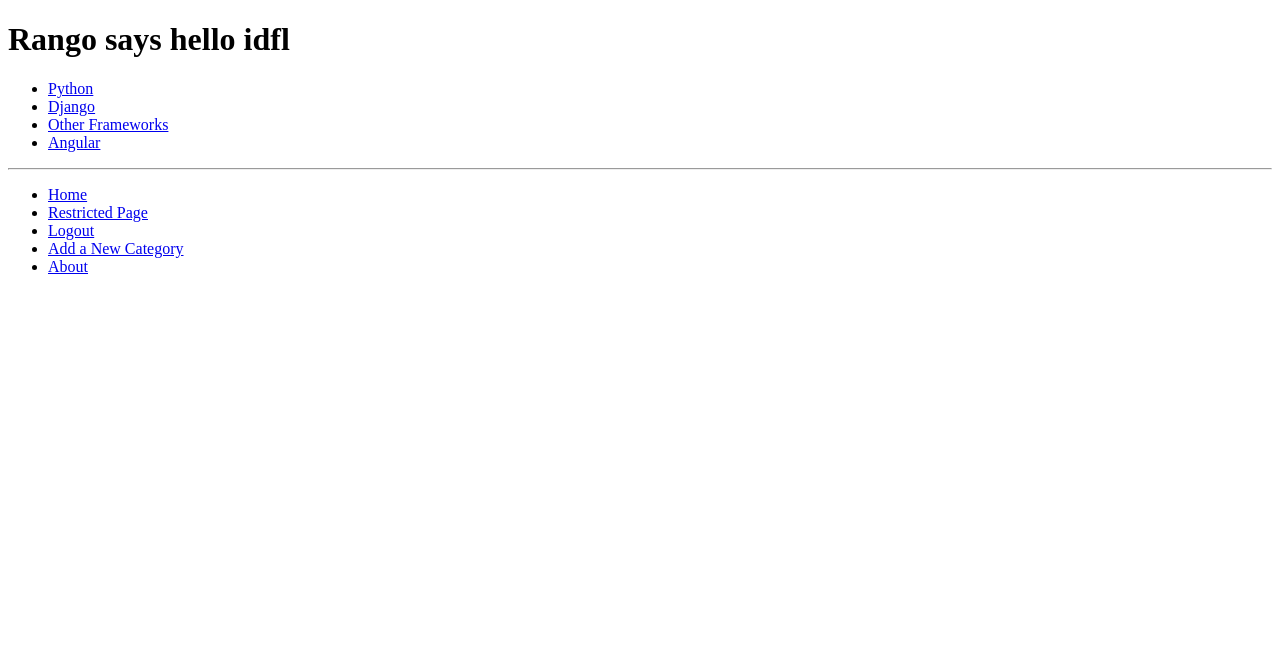
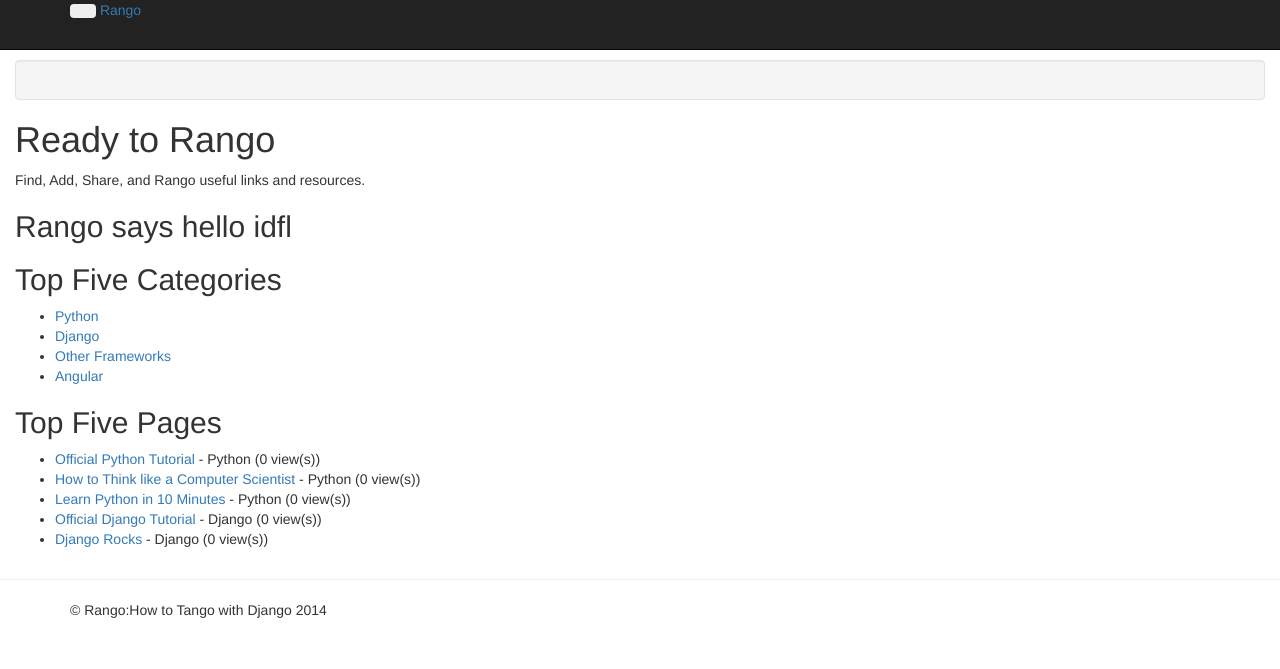
Before and after one commit to mscienski/rango, a Django app: page /rango/ in a window 1280 px wide. Shown: the top 669 px of the page. Run offline with Django 3.2, Linux system fonts and the light colour scheme; the first user in the database is signed in; data comes from the database, SQL or seed files in the repository; some libraries are stand-ins or nearby versions.

Commit message:
Finish part 11, bootstrap

```diff
--- a/rango/forms.py
+++ b/rango/forms.py
@@ -35,14 +35,18 @@
 
 
 class UserForm(forms.ModelForm):
-    password = forms.CharField(widget=forms.PasswordInput())
+    username = forms.CharField(help_text="Please enter a username.")
+    email = forms.CharField(help_text="Please enter your email.")
+    password = forms.CharField(widget=forms.PasswordInput(), help_text="Please enter a password.")
 
     class Meta:
         model = User
-        fields = ('username', 'email', 'password')
+        fields = ['username', 'email', 'password']
 
 
 class UserProfileForm(forms.ModelForm):
+    website = forms.URLField(help_text="Please enter your website.", required=False)
+    picture = forms.ImageField(help_text="Select a profile image to upload.", required=False)
     class Meta:
         model = UserProfile
-        fields = ('website','picture')
+        fields = ['website','picture']
--- a/rango/views.py
+++ b/rango/views.py
@@ -166,6 +166,7 @@
     if request.method == 'POST':
         username = request.POST['username']
         password = request.POST['password']
+        context_dict = {}
 
         user = authenticate(username=username, password=password)
 
@@ -174,10 +175,12 @@
                 login(request, user)
                 return HttpResponseRedirect('/rango')
             else:
-                return HttpResponse('You Rango account is disabled.')
+                context_dict['disabled_account'] = True
         else:
             print 'Invalid login details: {0}, {1}'.format(username, password)
-            return HttpResponse('Invalid login details supplied.')
+            context_dict['bad_details'] = True
+
+        return render_to_response('rango/login.html', context_dict, context)
 
     else:
         return render_to_response('rango/login.html', {}, context)
--- /dev/null
+++ b/static/css/bootstrap-fluid-adj.css
@@ -0,0 +1,16 @@
+body {
+    padding-top: 60px;
+    padding-bottom: 40px;
+}
+
+.sidebar-nav {
+    padding: 9x 0;
+}
+
+@media (max-width: 980px) {
+    .navbar-text.pull-right {
+        float: none;
+        padding-left: 5px;
+        padding-right: 5px;
+    }
+}
--- a/templates/rango/add_page.html
+++ b/templates/rango/add_page.html
@@ -1,6 +1,7 @@
 {% extends 'rango/base.html' %}
 
 {% block body_block %}
+<div class="hero-unit">
     <h1>Add a Page</h1>
 
     <form id="category_form" method="post" action="" >
@@ -13,13 +14,14 @@
 
             {% for field in form.visible_fields %}
                 {{ field.errors }}
-                {{ field.help_text }}
+                {{ field.help_text }}<br />
                 {{ field }}<br />
             {% endfor %}
             <br />
-            <input type="submit" name="submit" value="Create Page" />
+            <button class="btn btn-primary" type="submit" name="submit">Create Page</button>
         {% else %}
             The specified category {{ category_name }} does not exist!
         {% endif %}
     </form>
+</div>
 {% endblock %}
--- a/templates/rango/base.html
+++ b/templates/rango/base.html
@@ -1,29 +1,71 @@
 <!DOCTYPE html>
+{% load static %}
 <html>
 <head lang="en">
     <meta charset="UTF-8">
+    <meta name="viewport" content="width=device-width, initial-scale=1.0">
+
+    <link href="{% static 'css/bootstrap-fluid-adj.css' %}" rel="stylesheet">
+    <link href="{% static 'css/bootstrap.min.css' %}" rel="stylesheet" media="screen">
+    <link href="{% static 'css/bootstrap-responsive.css' %}" rel="stylesheet">
     <title>Rango - {% block title %}How to Tango with Django!{% endblock %}</title>
 </head>
 <body>
-    <div>
-        {%  block body_block %}{% endblock %}
+<div class="navbar navbar-inverse navbar-fixed-top">
+    <div class="navbar-inner">
+        <div class="container">
+            <button type="button" class="btn btn-navbar" data-toggle="collapse" data-target=".nav-collapse">
+                <span class="icon-bar"></span>
+                <span class="icon-bar"></span>
+                <span class="icon-bar"></span>
+            </button>
+            <a class="brand" href="/rango">Rango</a>
+
+            <div class="nav-collapse collapse">
+                <ul class="nav pull-right">
+                    <li><a href="/rango/">Home</a></li>
+                    {% if user.is_authenticated %}
+                        <li class="navbar-text">Welcome, {{ user.username }}!</li>
+                        <li><a href="/rango/logout/">Logout</a></li>
+                    {% else %}
+                        <li><a href="/rango/register/">Register Here</a></li>
+                        <li><a href="/rango/login/">Login</a></li>
+                    {% endif %}
+                </ul>
+                <ul class="nav">
+                    {% if user.is_authenticated %}
+                        <li><a href="/rango/restricted/">Restricted Page</a></li>
+                        <li><a href="/rango/add_category/">Add a New Category</a></li>
+                    {% endif %}
+                    <li><a href="/rango/about/">About</a></li>
+                </ul>
+            </div>
+        </div>
     </div>
+</div>
 
-    <hr />
+<div class="container-fluid">
+    <div class="row-fluid">
+        <div class="span3">
+            <div class="well sidebar-nav">
 
-    <div>
-        <ul>
-            <li><a href="/rango/">Home</a></li>
-        {% if user.is_authenticated %}
-            <li><a href="/rango/restricted/">Restricted Page</a></li>
-            <li><a href="/rango/logout/">Logout</a></li>
-            <li><a href="/rango/add_category/">Add a New Category</a></li>
-        {% else %}
-            <li><a href="/rango/register/">Register Here</a></li>
-            <li><a href="/rango/login/">Login</a></li>
-        {% endif %}
-            <li><a href="/rango/about/">About</a></li>
-        </ul>
+            </div>
+        </div>
+
+        <div class="span9">
+            {% block body_block %}{% endblock %}
+        </div>
     </div>
+</div>
+
+<hr />
+
+<footer>
+    <div class="container">
+        <p>&copy; Rango:How to Tango with Django 2014</p>
+    </div>
+</footer>
+<script src="{% static 'js/jquery-2.1.1.min.js' %}"></script>
+<script src="{% static 'js/bootstrap.min.js' %}"></script>
 </body>
 </html>
--- a/templates/rango/category.html
+++ b/templates/rango/category.html
@@ -3,6 +3,7 @@
 {% block title%}{{ category_name }}{% endblock %}
 
 {% block body_block %}
+<div class="hero-unit">
     <h1>{{ category_name }}</h1>
     {% if category %}
         {% if pages %}
@@ -18,4 +19,5 @@
     {% else %}
         The specified category {{ category_name }} does not exist!
     {% endif %}
+</div>
 {% endblock %}
--- a/templates/rango/index.html
+++ b/templates/rango/index.html
@@ -3,11 +3,19 @@
 {%  load static %}
 
 {% block body_block %}
+<div class="hero-unit">
+    <h1>Ready to Rango</h1>
+    <p>Find, Add, Share, and Rango useful links and resources.</p>
     {% if user.is_authenticated %}
-        <h1>Rango says hello {{ user.username }}</h1>
+        <h2>Rango says hello {{ user.username }}</h2>
     {% else %}
-        <h1>Rango says hello world</h1>
+        <h2>Rango says hello world</h2>
     {% endif %}
+</div>
+
+<div class="row-fluid">
+    <div class="span6">
+        <h2>Top Five Categories</h2>
 
         {% if categories %}
             <ul>
@@ -18,5 +26,19 @@
         {% else %}
             <strong>There are no categories.</strong>
         {% endif %}
+    </div>
 
+    <div class="span6">
+        <h2>Top Five Pages</h2>
+        {% if pages %}
+        <ul>
+            {% for page in pages %}
+                <li><a href="{{ page.url }}">{{ page.title }}</a> - {{ page.category }} ({{ page.views }} view(s))</li>
+            {% endfor %}
+        </ul>
+        {% else %}
+        <strong>There are no pages.</strong>
+        {% endif %}
+    </div>
+</div>
 {% endblock %}
--- a/templates/rango/restricted.html
+++ b/templates/rango/restricted.html
@@ -1,5 +1,7 @@
 {% extends 'rango/base.html' %}
 
 {% block body_block %}
+<div class="hero-unit">
     <strong>You are logged in!</strong>
+</div>
 {% endblock %}
```
Also changed, not shown: templates/rango/add_category.html (+8 -3 lines), rango.db. Lines whose indentation alone changed are shown as unchanged.
